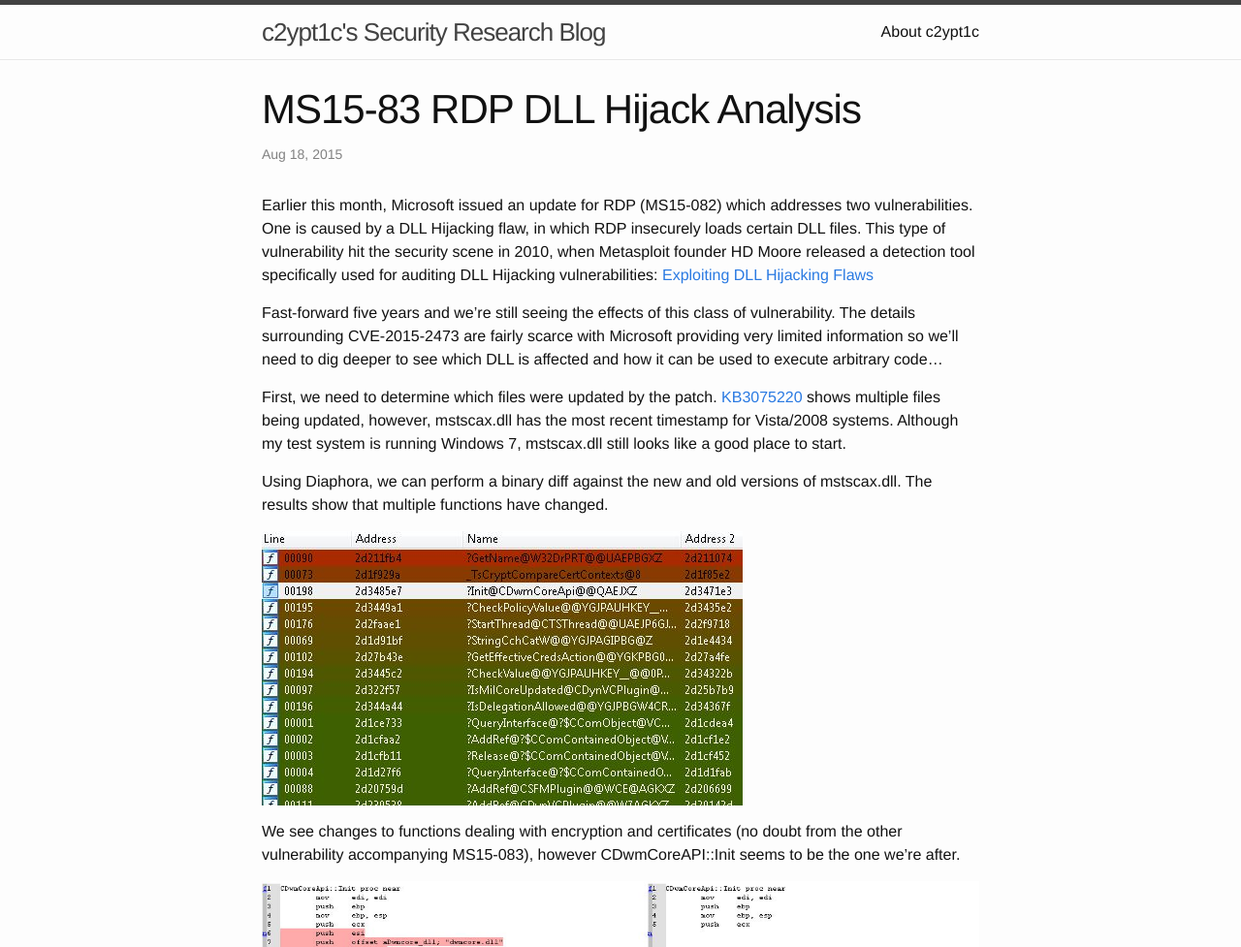
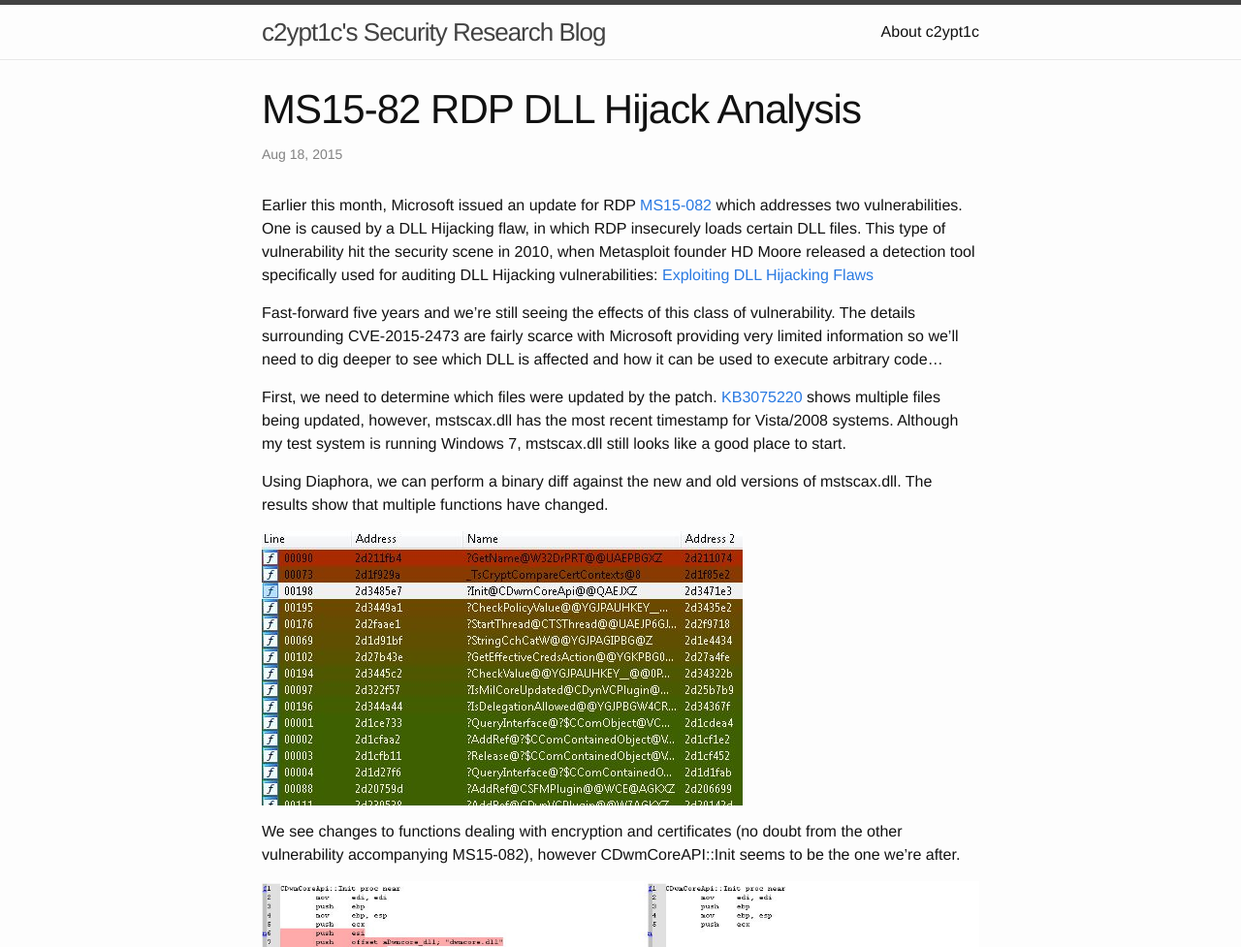
Before and after one commit to c2ypt1c/c2ypt1c.github.io, a Jekyll site: the page built from _posts/2015-08-18-rdphijack.markdown, in a window 1280 px wide and 1400 px high. Shown: the top 977 px of the window at 97% size. Built offline with Jekyll 4.4.1, drawn with Linux system fonts in a browser that asks for light colours.

Commit message:
fixed typo

```diff
--- a/_posts/2015-08-18-rdphijack.markdown
+++ b/_posts/2015-08-18-rdphijack.markdown
@@ -1,10 +1,10 @@
 ---
 layout: post
-title:  MS15-83 RDP DLL Hijack Analysis
+title:  MS15-82 RDP DLL Hijack Analysis
 date:   2015-08-18 07:53:30
 categories: jekyll update
 ---
-Earlier this month, Microsoft issued an update for RDP (MS15-082) which addresses two vulnerabilities. One is caused by a DLL Hijacking flaw, in which RDP insecurely loads certain DLL files. This type of vulnerability hit the security scene in 2010, when Metasploit founder HD Moore released a detection tool specifically used for auditing DLL Hijacking vulnerabilities: [Exploiting DLL Hijacking Flaws](https://community.rapid7.com/community/metasploit/blog/2010/08/22/exploiting-dll-hijacking-flaws)
+Earlier this month, Microsoft issued an update for RDP [MS15-082](https://technet.microsoft.com/en-us/library/security/MS15-082) which addresses two vulnerabilities. One is caused by a DLL Hijacking flaw, in which RDP insecurely loads certain DLL files. This type of vulnerability hit the security scene in 2010, when Metasploit founder HD Moore released a detection tool specifically used for auditing DLL Hijacking vulnerabilities: [Exploiting DLL Hijacking Flaws](https://community.rapid7.com/community/metasploit/blog/2010/08/22/exploiting-dll-hijacking-flaws)
 
 Fast-forward five years and we’re still seeing the effects of this class of vulnerability. The details surrounding CVE-2015-2473 are fairly scarce with Microsoft providing very limited information so we’ll need to dig deeper to see which DLL is affected and how it can be used to execute arbitrary code…
 
@@ -16,7 +16,7 @@ Using Diaphora, we can perform a binary diff against the new and old versions of
 
 ![rdpdiff](/images/diffratio.JPG)
 
-We see changes to functions dealing with encryption and certificates (no doubt from the other vulnerability accompanying MS15-083), however CDwmCoreAPI::Init seems to be the one we’re after.
+We see changes to functions dealing with encryption and certificates (no doubt from the other vulnerability accompanying MS15-082), however CDwmCoreAPI::Init seems to be the one we’re after.
 
 
 
```
